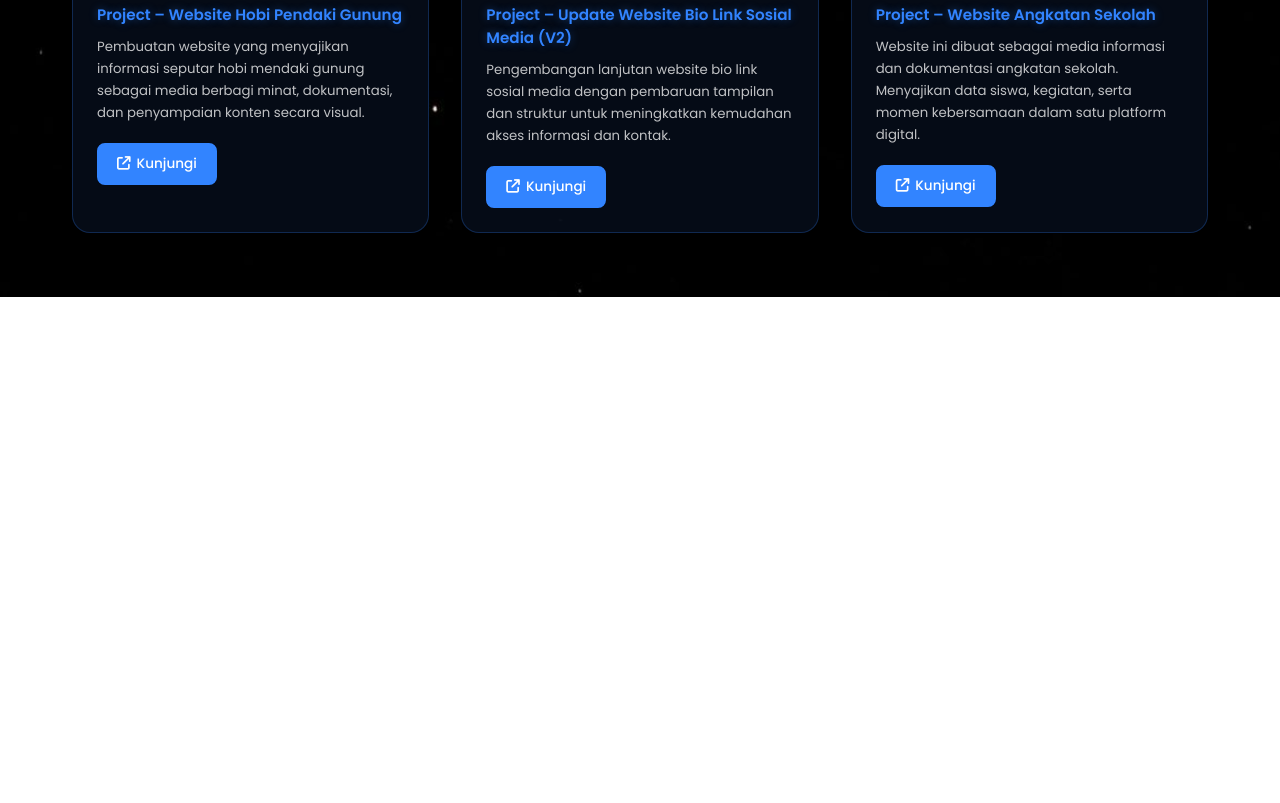
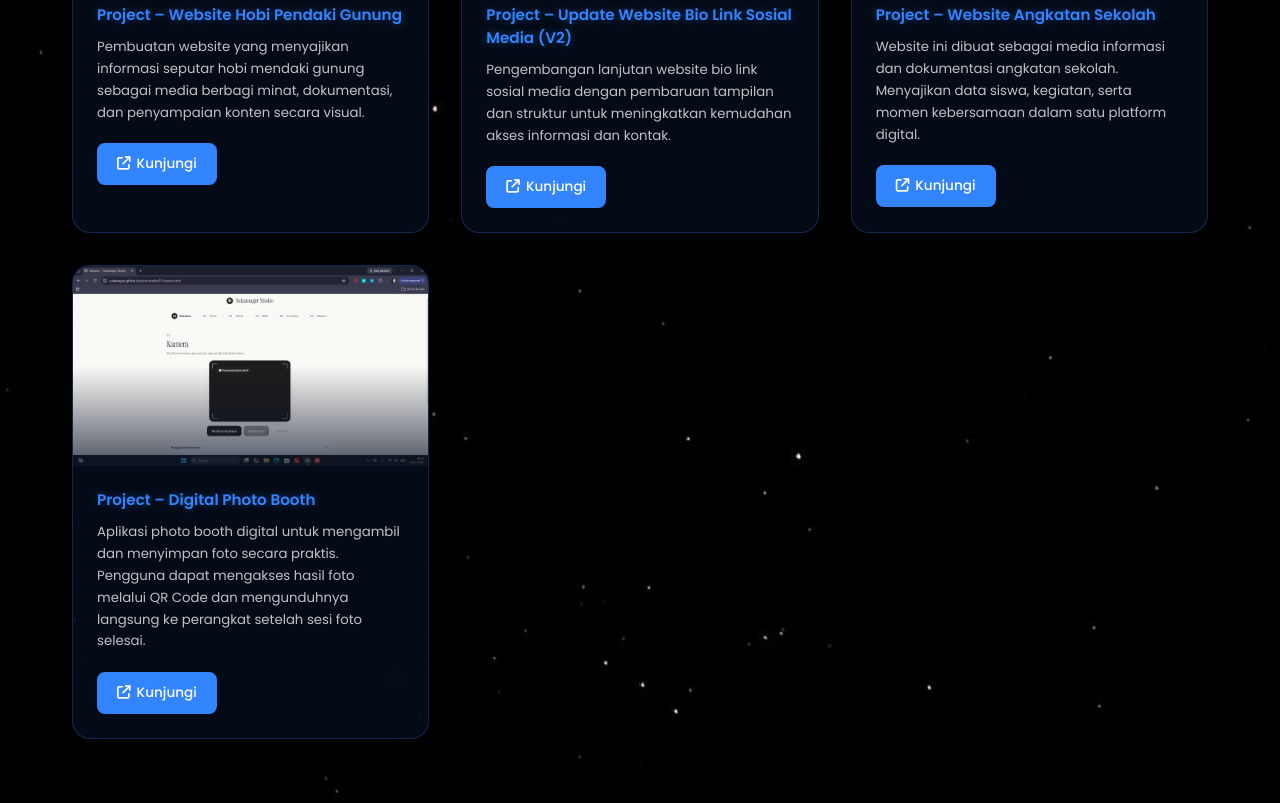
Before and after one commit to sukamager/Portofolio, a plain HTML site: page project.html in a window 1280 px wide. Shown: the part 1405-2208 px from the top of the page. Before the commit the page ends 1702 px from the top, so only its background shows below. Drawn offline with nearby package versions, Linux system fonts and the light colour scheme.

Commit message:
Update project.html

```diff
--- a/project.html
+++ b/project.html
@@ -362,6 +362,15 @@ body {
       </div>
     </div>
 
+    <div class="content-card" data-aos="fade-up" data-aos-duration="700" data-aos-delay="640">
+      <div class="card-image"><img src="img/project9.png" alt="Project 9"></div>
+      <div class="card-info">
+        <h3>Project – Digital Photo Booth</h3>
+        <p>Aplikasi photo booth digital untuk mengambil dan menyimpan foto secara praktis. Pengguna dapat mengakses hasil foto melalui QR Code dan mengunduhnya langsung ke perangkat setelah sesi foto selesai.</p>
+        <a href="https://sukamager.github.io/photostudio/" target="_blank" class="visit-btn"><i class="fa-solid fa-arrow-up-right-from-square"></i> Kunjungi</a>
+      </div>
+    </div>
+
   </div>
 </div>
 
```
